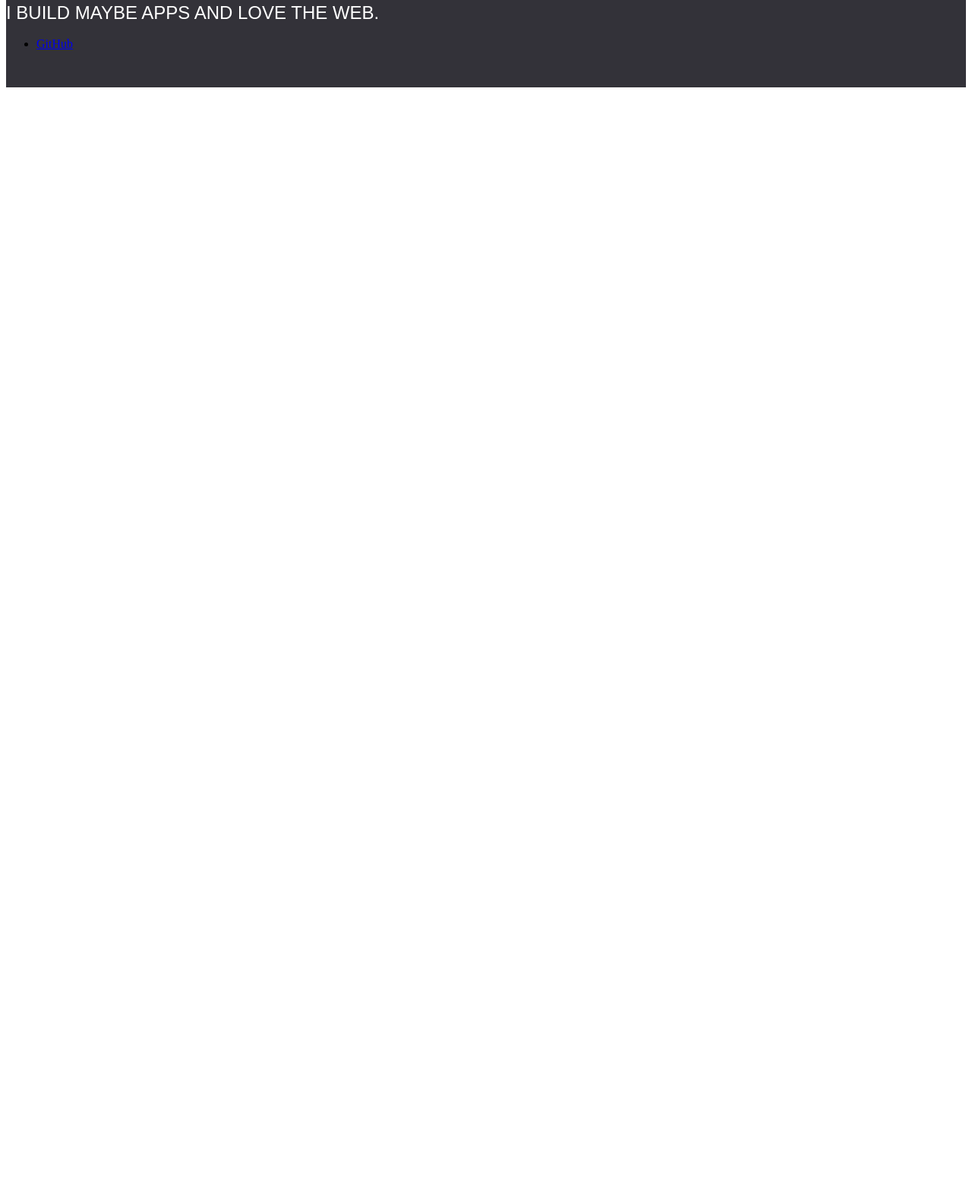
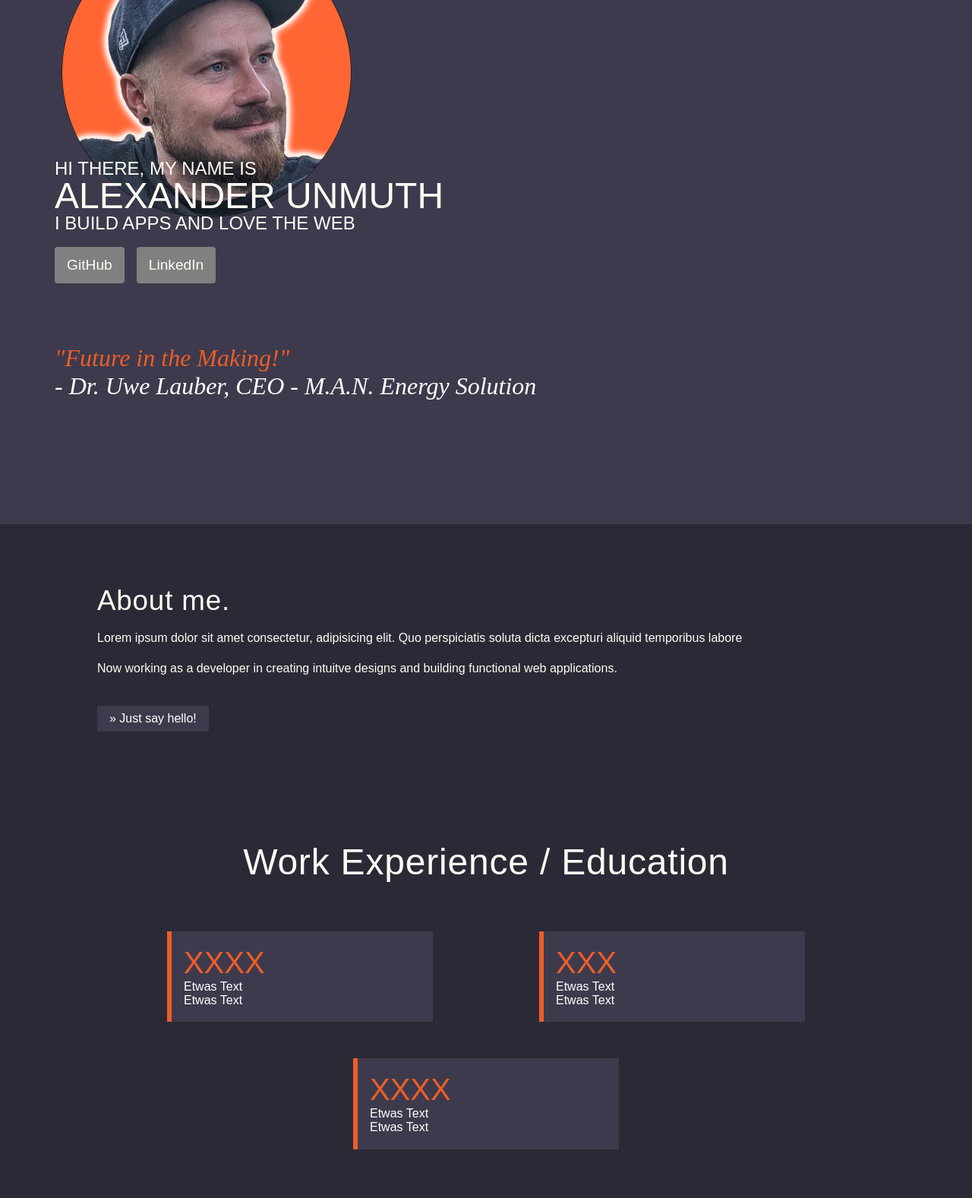
Before and after one commit to BrainCodeJockey/personal-website, a plain HTML site: page index.html in a window 1280 px wide. Shown: the part 159-1736 px from the top of the page at 76% size. Before the commit the page ends 800 px from the top, so only its background shows below. Drawn offline with Linux system fonts and the light colour scheme.

Commit message:
add the core files

```diff
--- /dev/null
+++ b/css/cide.css
@@ -0,0 +1,8 @@
+cite {
+  color: white;
+  font-size: 2rem;
+}
+
+.orange__color {
+  color: #eb5e28;
+}
--- /dev/null
+++ b/css/colors.css
@@ -0,0 +1,7 @@
+:root {
+  --color-primary: #ccc5b9;
+  --color-secondary: #eb5e28;
+  --white: #fffcf2;
+  --dark: #252422;
+  --light-dark: #403d39;
+}
--- /dev/null
+++ b/css/global.css
@@ -0,0 +1,32 @@
+.color__primary {
+  background-color: #3e3a4d;
+}
+
+p {
+  line-height: 1.5;
+  font-family: "Poppins", sans-serif;
+}
+
+a {
+  text-decoration: none;
+}
+
+h1 {
+  color: #fffcf2;
+  font-family: "Bebas Neue", sans-serif;
+  text-transform: uppercase;
+  font-weight: 400;
+  line-height: 1;
+}
+
+h2 {
+  color: var(--color-secondary);
+  font-size: 2.2rem;
+  font-family: "Poppins", sans-serif;
+}
+h3 {
+  color: #fffcf2;
+  font-family: "Poppins", sans-serif;
+  font-weight: 200;
+  letter-spacing: 0.05rem;
+}
--- /dev/null
+++ b/css/intro.css
@@ -0,0 +1,43 @@
+/* About Me */
+
+.intro {
+  width: 100%;
+  background-color: #2c2937;
+}
+
+.intro__content {
+  width: 80%;
+  margin: auto;
+  display: grid;
+  grid-template-columns: repeat(auto-fit, minmax(380px, 1fr));
+  padding: 5rem 0;
+  grid-gap: 2.5rem;
+}
+
+.intro__content__headline {
+  color: #fffcf2;
+  font-size: 2.3rem;
+  font-weight: 500;
+}
+
+.intro__content__text {
+  color: #fffcf2;
+  font-weight: 200;
+}
+
+.sayhello {
+  font-size: 1rem;
+  background: #3e3a4d;
+  margin-top: 1.3rem;
+  padding: 0.5rem 1rem;
+  display: inline-block;
+  border-radius: 3px;
+  color: white;
+  font-family: "Poppins", sans-serif;
+  transition: 0.4s;
+}
+
+.sayhello:hover {
+  background-color: var(--color-secondary);
+  transform: translateX(12px);
+}
--- /dev/null
+++ b/css/nav.css
@@ -0,0 +1,104 @@
+.container__fluid {
+  max-width: 1200px;
+  padding: 0 2rem;
+  margin: auto;
+}
+
+/* Navigationsleiste */
+
+nav {
+  width: 80%;
+  margin: auto;
+  align-items: center;
+  font-size: 2.5rem;
+  font-family: "Poppins", sans-serif;
+  flex-wrap: wrap;
+}
+
+.navigation__links {
+  display: flex;
+  justify-content: flex-end;
+}
+
+nav li {
+  list-style-type: none;
+}
+
+nav a {
+  padding: 0.5rem;
+}
+
+.navigation__links a {
+  color: #eb5e28;
+  transition: 0.4s;
+}
+
+.navigation__links ul li a {
+  list-style-type: none;
+}
+
+.navigation__links a:hover {
+  color: white;
+  padding-right: 1.6rem;
+}
+
+/* Profil Bild */
+
+.profile {
+  position: relative;
+  top: -80px;
+}
+
+.profile__container {
+  position: relative;
+}
+
+.profile__picture {
+  width: 400px;
+  position: relative;
+}
+
+/* Profiltext */
+
+.header__content {
+  min-height: 50vh;
+  grid-template-columns: 1fr;
+}
+
+.intro__text {
+  font-size: 1.5rem;
+}
+
+.intro__text-large {
+  font-size: 3rem;
+}
+
+/* Small Link  */
+
+.small__link {
+  color: var(--color-secondary);
+  font-family: sans-serif;
+  display: flex;
+  gap: 1rem;
+  font-size: 1.2rem;
+  padding-top: 1.2rem;
+}
+
+.small__link li {
+  list-style-type: none;
+}
+
+.small__link a {
+  color: #fffcf2;
+  display: inline-block;
+  padding: 0.8rem 1rem;
+  background-color: grey;
+  border-radius: 4px;
+  cursor: pointer;
+  transition: 0.3s;
+}
+
+.small__link a:hover {
+  background-color: var(--color-secondary);
+  transform: translateY(-5px);
+}
--- /dev/null
+++ b/css/reset.css
@@ -0,0 +1,21 @@
+* {
+  box-sizing: border-box;
+}
+
+html {
+  scroll-behavior: smooth;
+}
+
+body,
+ul,
+ol,
+a,
+h1,
+h2,
+h3,
+h4,
+h5,
+h6 {
+  margin: 0;
+  padding: 0;
+}
--- a/css/style.css
+++ b/css/style.css
@@ -1,27 +1,8 @@
-.color__primary {
-  background-color: #333239;
-}
-
-.profile__picture {
-  width: 100%;
-  height: auto;
-}
-
-h1 {
-  font-family: sans-serif;
-  text-transform: uppercase;
-  font-weight: 400;
-  line-height: 1;
-  color: white;
-}
-
-.header__content {
-  padding: 2rem 0;
-  grid-gap: 2rem;
-  align-items: center;
-  justify-content: center;
-}
-
-.intro__text-large {
-  font-size: 5rem;
-}
+@import "reset.css";
+@import "global.css";
+@import "colors.css";
+@import "media.css";
+@import "nav.css";
+@import "cide.css";
+@import "workexperience.css";
+@import "intro.css";
--- /dev/null
+++ b/css/workexperience.css
@@ -0,0 +1,39 @@
+.work {
+  width: 100%;
+  background-color: #2c2937;
+}
+
+.work__container {
+  width: 80%;
+  margin: auto;
+  padding: 4rem 0;
+}
+
+.work__headline {
+  text-align: center;
+  font-size: 3rem;
+}
+
+.work__cv {
+  padding-top: 4rem;
+  display: flex;
+  gap: 3rem;
+  justify-content: space-evenly;
+  flex-wrap: wrap;
+}
+
+.work__cv ul {
+  background: #3e3a4d;
+  border-left: 6px solid var(--color-secondary);
+  list-style-type: none;
+  width: 350px;
+  padding: 1.2rem 1rem;
+  color: white;
+  font-family: "Poppins", sans-serif;
+}
+
+.work__cv ul li:first-child {
+  font-family: "Bebas Neue", sans-serif;
+  font-size: 2.5rem;
+  color: var(--color-secondary);
+}
--- a/index.html
+++ b/index.html
@@ -2,31 +2,101 @@
 <html lang="de">
   <head>
     <meta charset="UTF-8" />
+    <title>Alexander Unmuth | web Developer</title>
     <meta http-equiv="X-UA-Compatible" content="IE=edge" />
-    <meta name="viewport" content="width=device-width, initial-scale=1.0" />
-    <title>Alexander Unmuth > Developer</title>
+    <meta name="viewport" content="width=device-width, initial-scale=1.0"/>
     <link rel="stylesheet" href="css/style.css" />
+    <link rel="stylesheet" type="text/css" href="font-face.css">
+
   </head>
-
   <body>
     <header class="color__primary">
-        <div>
-          <!-- <img class="profile__picture" src="img/alex-profil.png" alt="" /> -->
-        </div>
+
+      <nav class="container__fluid">
+        <ul class="navigation__links" role="list">
+          <li><a href="#about">About</a></li>
+          <!-- Verbidungen fehlen noch -->
+          <li><a href="#skills">Skills</a></li>
+          <li><a href="#contact">Contact</a></li>
+        </ul>
+      </nav>
+
+      <div class="container__fluid">
+        <div class="profile__container">
+        <img class="profile__picture" src="img/alex-profile.png" alt=""/>
+      </div>
 
         <section class="header__content">
+          <div class="profile">
             <h1>
               <span class="intro__text">Hi there, my name is</span><br />
               <span class="intro__text-large">Alexander Unmuth</span><br />
-              <span class="intro__text"> I build maybe apps and love the web.</span>
+              <span class="intro__text"> I build apps and love the web</span>
             </h1>
-            <ul class="link" role="list">
+            <ul class="small__link" role="list">
               <li>
-                <a href="https://github.com/hirnstromwelle"> GitHub</a>
+                <a href="https://github.com/Hirnstromwelle"> GitHub</a>
+              </li>
+              <li>
+                <a href="https://www.linkedin.com/in/alexander-unmuth/">
+                  LinkedIn</a
+                >
               </li>
             </ul>
           </div>
+
+          <cite>
+            <span class="orange__color"> "Future in the Making!" </span>
+            <br />
+            - Dr. Uwe Lauber, CEO - M.A.N. Energy Solution
+          </cite>
         </section>
+      </div>
     </header>
+
+    <main>
+      <section class="intro">
+        <div class="intro__content" id="about">
+          <div>
+            <h3 class="intro__content__headline">About me.</h3>
+            <p class="intro__content__text">
+              Lorem ipsum dolor sit amet consectetur, adipisicing elit. Quo
+              perspiciatis soluta dicta excepturi aliquid temporibus labore
+            </p>
+            <p class="intro__content__text">
+              Now working as a developer in creating intuitve designs and
+              building functional web applications.
+            </p>
+            <!-- Verbidung fehlen noch -->
+            <a class="sayhello" href="#contact"> &raquo; Just say hello!</a>
+          </div>
+      </section>
+    </main>
+
+    <section class="work">
+      <div class="work__container">
+        <h3 class="work__headline">
+          Work Experience <span class="color__secondary">/</span> Education
+        </h3>
+        <div class="work__cv" role="list">
+          <ul>
+            <li>XXXX</li>
+            <li>Etwas Text</li>
+            <li>Etwas Text</li>
+          </ul>
+          <ul>
+            <li>XXX</li>
+            <li>Etwas Text</li>
+            <li>Etwas Text</li>
+          </ul>
+
+          <ul>
+            <li>XXXX</li>
+            <li>Etwas Text</li>
+            <li>Etwas Text</li>
+          </ul>
+        </div>
+      </div>
+    </section>
   </body>
 </html>
```
Also changed, not shown: img/alex-profil.png (deleted), img/alex-profile.png (added), 1 other file.
